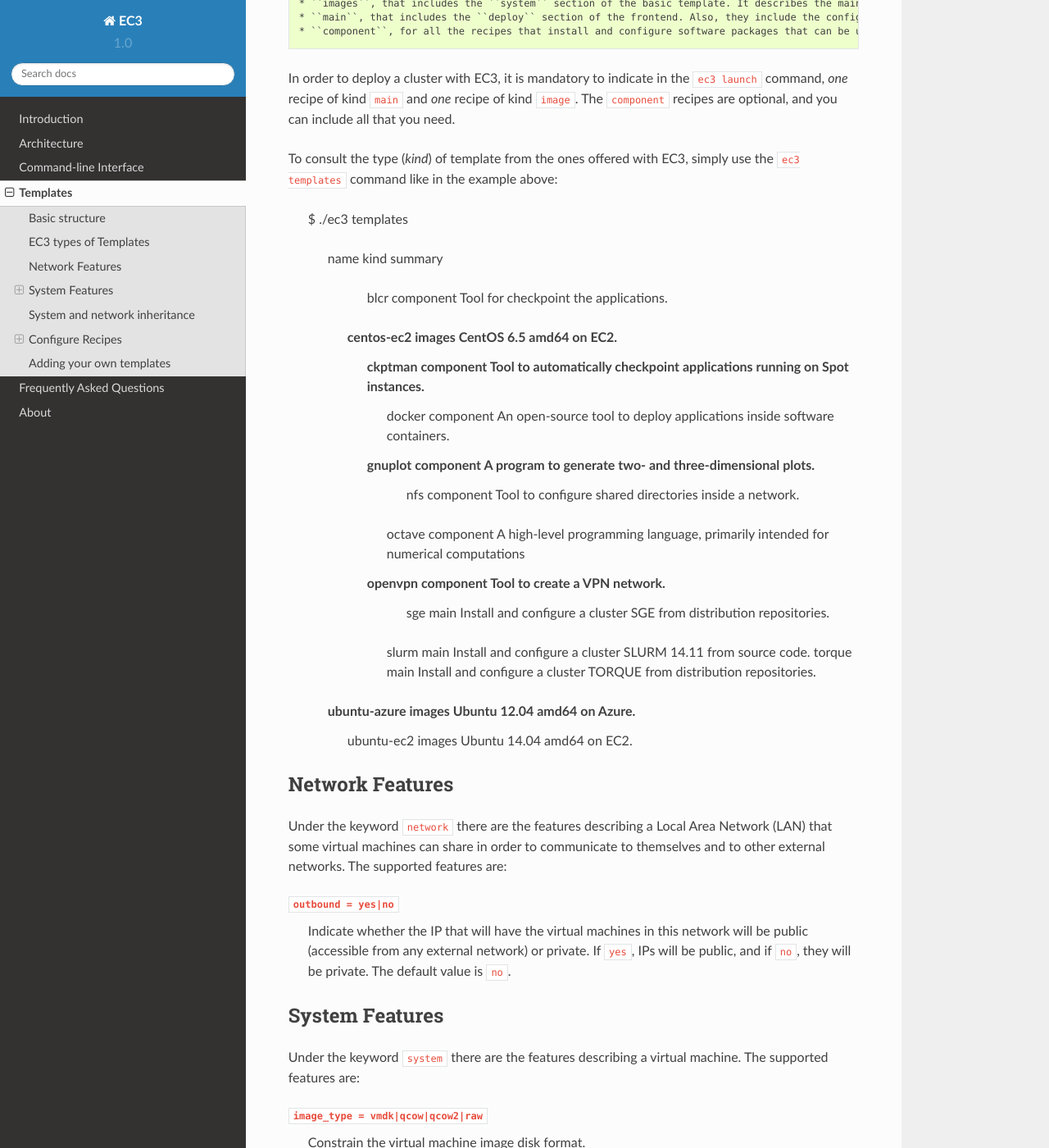
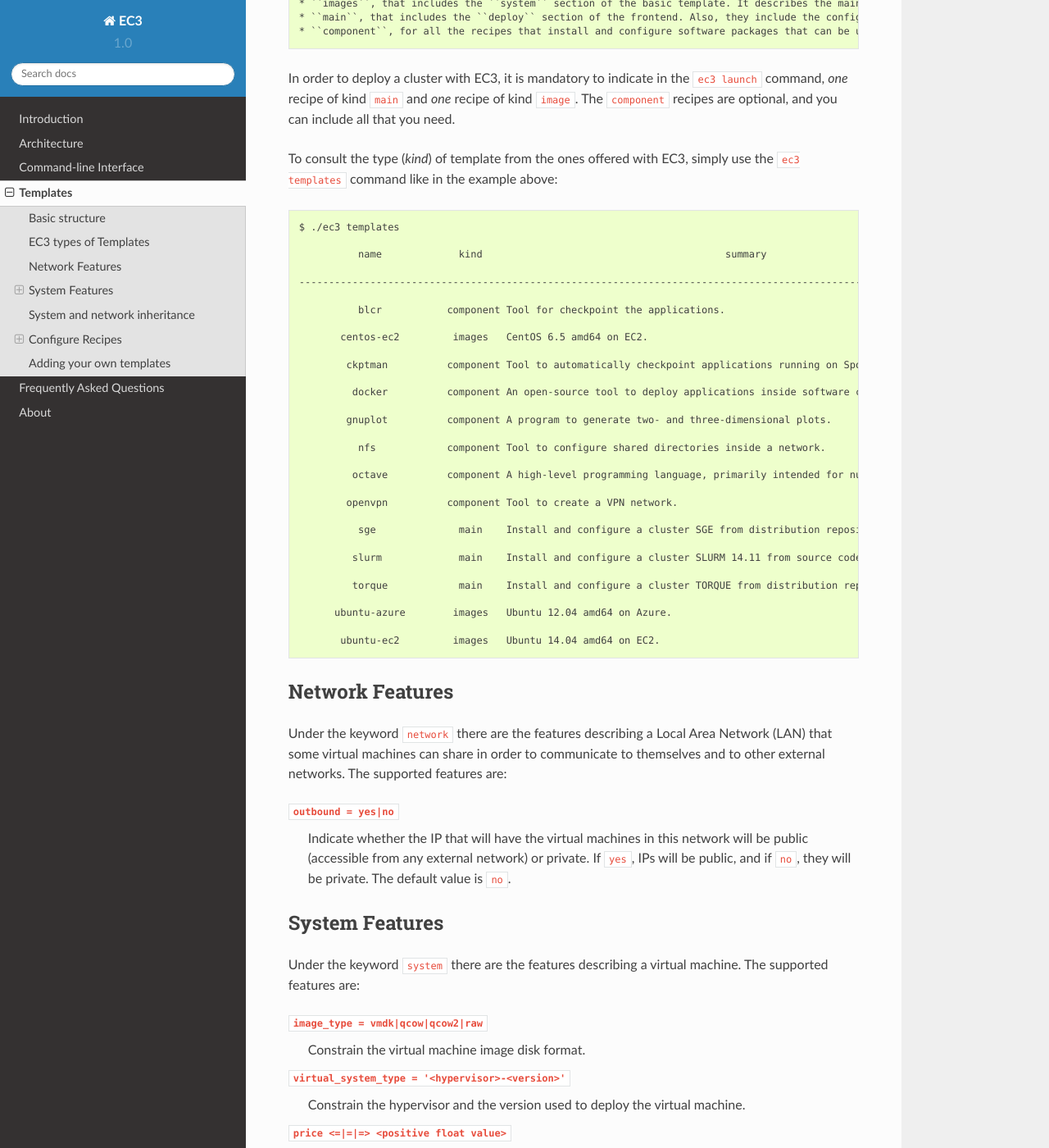
Before and after one commit to grycap/ec3, a Sphinx documentation site: the page built from doc/source/templates.rst, in a window 1280 px wide and 1400 px high, scrolled down 1004 px. Shown: the whole window at 82% size. Built offline with Sphinx 7.4.7 and the Read the Docs theme 2.0.0, drawn with Linux system fonts in a browser that asks for light colours; some of the changed text lies outside the part shown.

Commit message:
Revert "Docs updated"
This reverts commit 4ff18bec18dd1c0c3b0437a1c9d42e5f70371ef0.

```diff
--- a/doc/source/templates.rst
+++ b/doc/source/templates.rst
@@ -51,24 +51,38 @@ In order to deploy a cluster with EC3, it is mandatory to indicate in the ``ec3
 The ``component`` recipes are optional, and you can include all that you need.
 
 To consult the type (*kind*) of template from the ones offered with EC3,
-simply use the ``ec3 templates`` command like in the example above:
+simply use the ``ec3 templates`` command like in the example above::
 
    $ ./ec3 templates
 
              name             kind                                         summary
+
    ---------------------------------------------------------------------------------------------------------------------
+
              blcr           component Tool for checkpoint the applications.
+
           centos-ec2         images   CentOS 6.5 amd64 on EC2.
+
            ckptman          component Tool to automatically checkpoint applications running on Spot instances.
+
             docker          component An open-source tool to deploy applications inside software containers.
+
            gnuplot          component A program to generate two- and three-dimensional plots.
+
              nfs            component Tool to configure shared directories inside a network.
+
             octave          component A high-level programming language, primarily intended for numerical computations
+
            openvpn          component Tool to create a VPN network.
+
              sge              main    Install and configure a cluster SGE from distribution repositories.
+
             slurm             main    Install and configure a cluster SLURM 14.11 from source code.
+
             torque            main    Install and configure a cluster TORQUE from distribution repositories.
+
          ubuntu-azure        images   Ubuntu 12.04 amd64 on Azure.
+
           ubuntu-ec2         images   Ubuntu 14.04 amd64 on EC2.
 
 
@@ -445,7 +459,7 @@ RADL configure ``slurm_rocks`` is transformed into::
 Adding your own templates
 -------------------------
 
-If you want to add your own customized templates to EC3, you need to consider some aspects:
+If you want to add your own customized templates to EC3, you need to consider some aspects::
 
 * For ``image`` templates, respect the frontend and working nodes nomenclatures. The system section for the frontend *must* receive the name ``front``, while at least one type of working node *must* receive the name ``wn``.
 * For ``component`` templates, add a ``configure`` section with the name of the component. You also need to add an ``include`` statement to import the configure in the system that you want. See :ref:`cmd-include` for more details.
```
